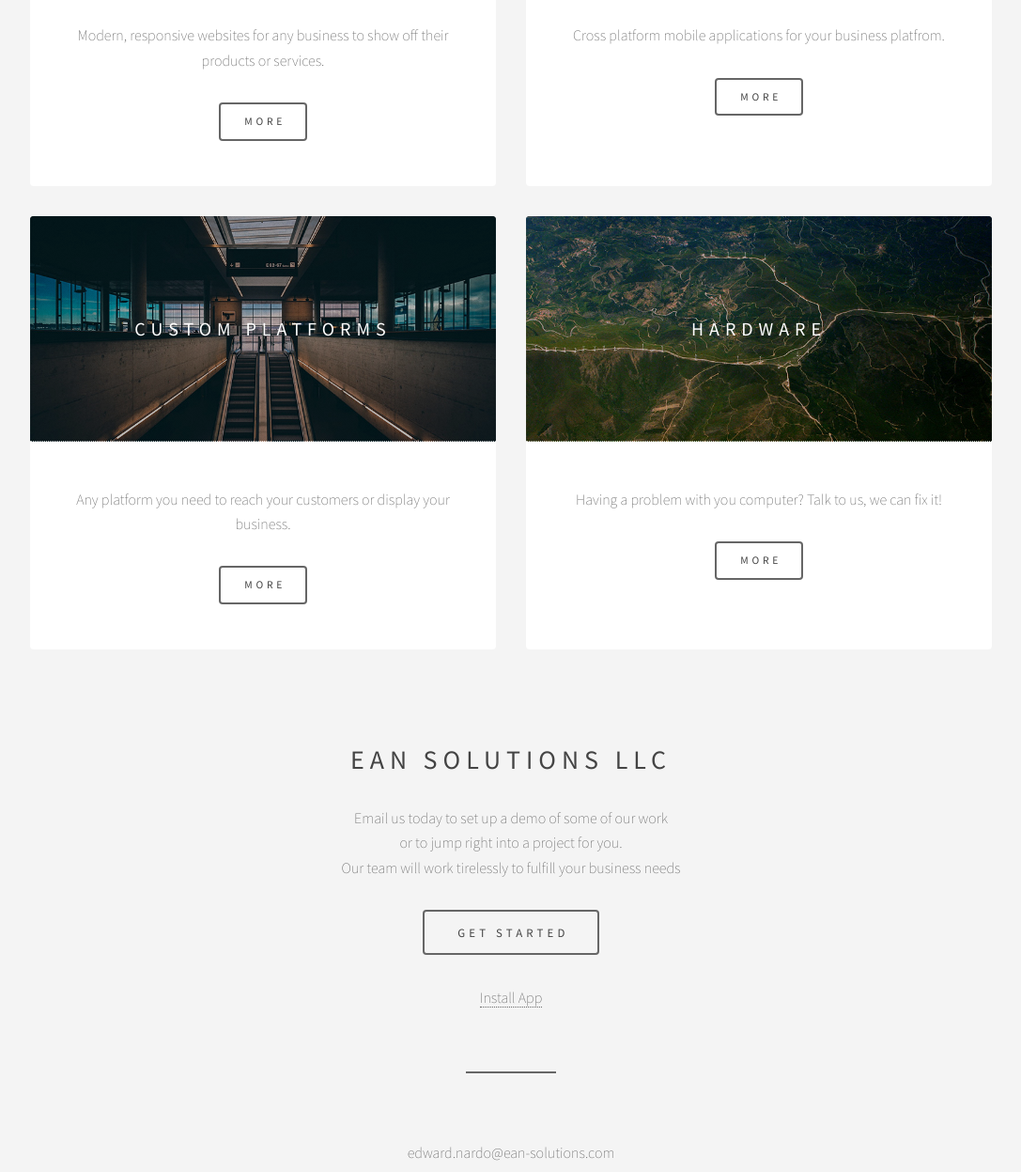
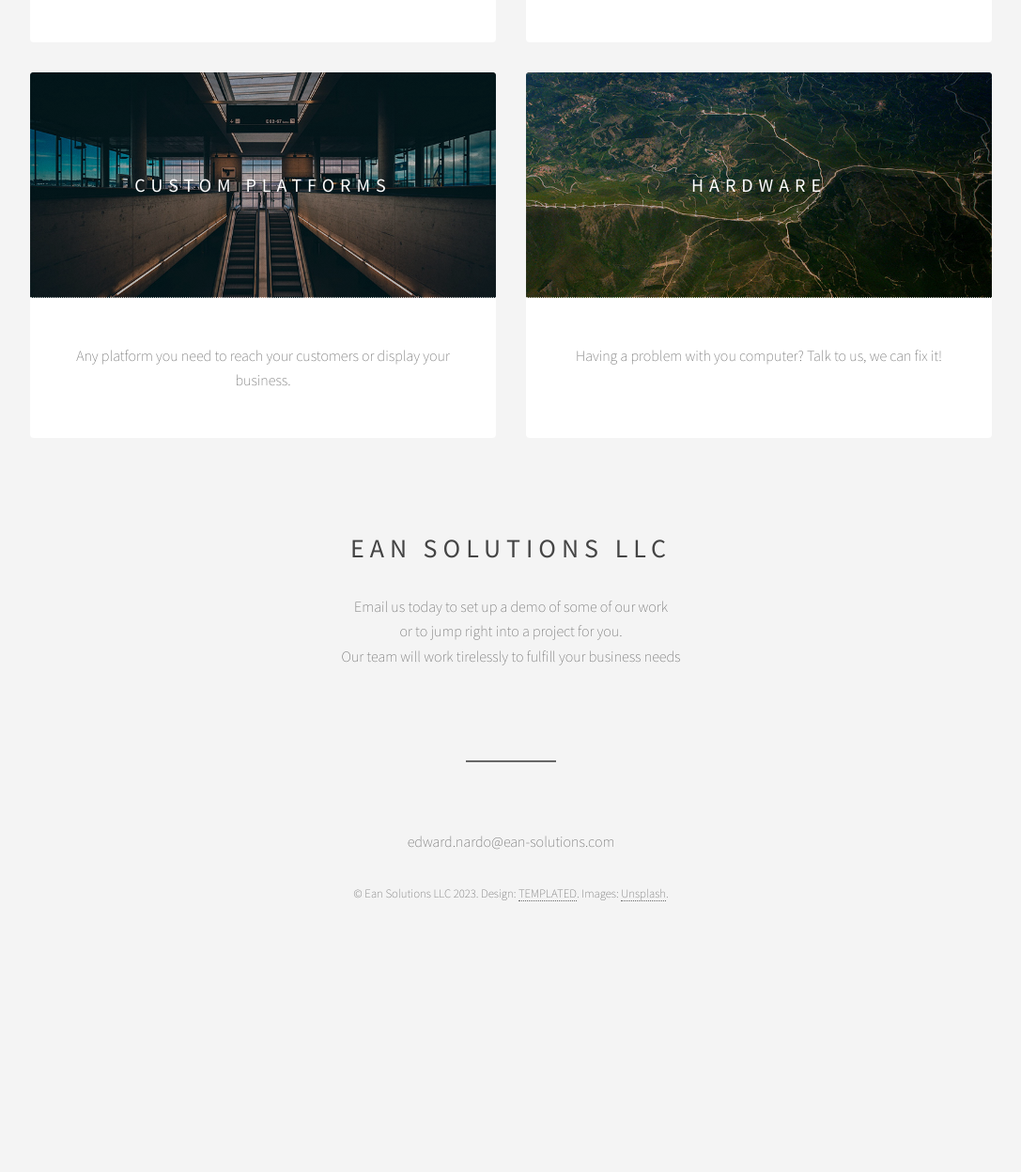
Before and after one commit to asfopoo/asfopoo.github.io, a plain HTML site: page index.html in a window 1280 px wide. Shown: the part 1473-2720 px from the top of the page at 94% size, without its empty margins (96-1183 px from the left). After the commit the page ends 2492 px from the top, so only its background shows below. Drawn offline with Linux system fonts and the light colour scheme.

Commit message:
remove buttons

```diff
--- a/index.html
+++ b/index.html
@@ -31,9 +31,9 @@
 						<p>Our goal is to provide the most modern <br />
 						solutions to fit any business needs<br />
 						no tech stack is too big or too small</p>
-						<ul class="actions">
+						<!-- <ul class="actions">
 							<li><a href="#" class="button big">Learn More</a></li>
-						</ul>
+						</ul> -->
 					</section>
 
 				<!-- Items -->
@@ -44,9 +44,9 @@
 								<h3>Websites</h3>
 							</header>
 							<p>Modern, responsive websites for any business to show off their products or services.</p>
-							<ul class="actions">
+							<!-- <ul class="actions">
 								<li><a href="#" class="button">More</a></li>
-							</ul>
+							</ul> -->
 						</article>
 						<article class="item">
 							<header>
@@ -54,9 +54,9 @@
 								<h3>Mobile apps</h3>
 							</header>
 							<p>Cross platform mobile applications for your business platfrom.</p>
-							<ul class="actions">
+							<!-- <ul class="actions">
 								<li><a href="#" class="button">More</a></li>
-							</ul>
+							</ul> -->
 						</article>
 						<article class="item">
 							<header>
@@ -64,9 +64,9 @@
 								<h3>Custom platforms</h3>
 							</header>
 							<p>Any platform you need to reach your customers or display your business.</p>
-							<ul class="actions">
+							<!-- <ul class="actions">
 								<li><a href="#" class="button">More</a></li>
-							</ul>
+							</ul> -->
 						</article>
 						<article class="item">
 							<header>
@@ -74,9 +74,9 @@
 								<h3>Hardware</h3>
 							</header>
 							<p>Having a problem with you computer? Talk to us, we can fix it!</p>
-							<ul class="actions">
+							<!-- <ul class="actions">
 								<li><a href="#" class="button">More</a></li>
-							</ul>
+							</ul> -->
 						</article>
 					</section>
 
@@ -86,10 +86,10 @@
 						<p>Email us today to set up a demo of some of our work <br />
 						or to jump right into a project for you.<br />
 						Our team will work tirelessly to fulfill your business needs</p>
-						<ul class="actions">
+						<!-- <ul class="actions">
 							<li><a href="#" class="button big">Get Started</a></li>
 						</ul>
-						<a href="https://wwww.idSxanner.com/idSxanner.ipa">Install App</a>
+						<a href="https://wwww.idSxanner.com/idSxanner.ipa">Install App</a> -->
 					</section>
 
 				<!-- Main -->
```
